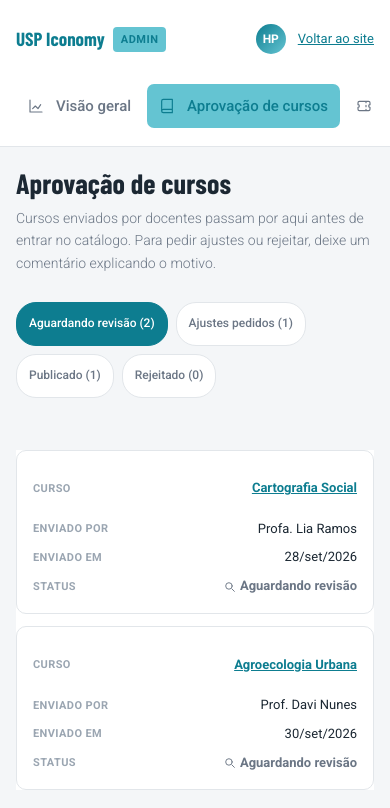
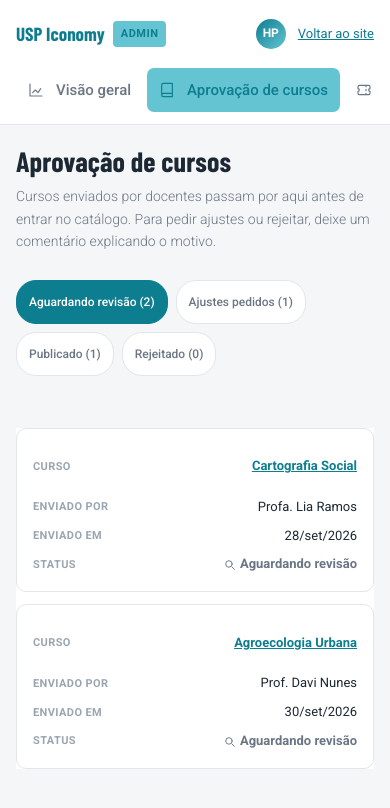
Before and after one commit to usp-iconomy/front, a Next.js app: page /admin/courses in a window 390 px wide. Shown: the top 808 px of the page. Built offline with nearby package versions, Linux system fonts and the light colour scheme.

Commit message:
fix(admin): keep mobile sidebar compact on short pages

```diff
--- a/src/components/admin/AdminShell.module.css
+++ b/src/components/admin/AdminShell.module.css
@@ -37,6 +37,7 @@
   display: flex;
   align-items: center;
   gap: var(--space-2);
+  min-height: 44px;
   font-family: var(--font-display);
   font-size: var(--font-size-xl);
   font-weight: var(--font-weight-bold);
@@ -121,6 +122,8 @@
 @media (max-width: 768px) {
   .shell {
     grid-template-columns: minmax(0, 1fr);
+    /* Without this the min-height stretches the sidebar row on short pages. */
+    grid-template-rows: auto 1fr;
   }
 
   .sidebar {
```
